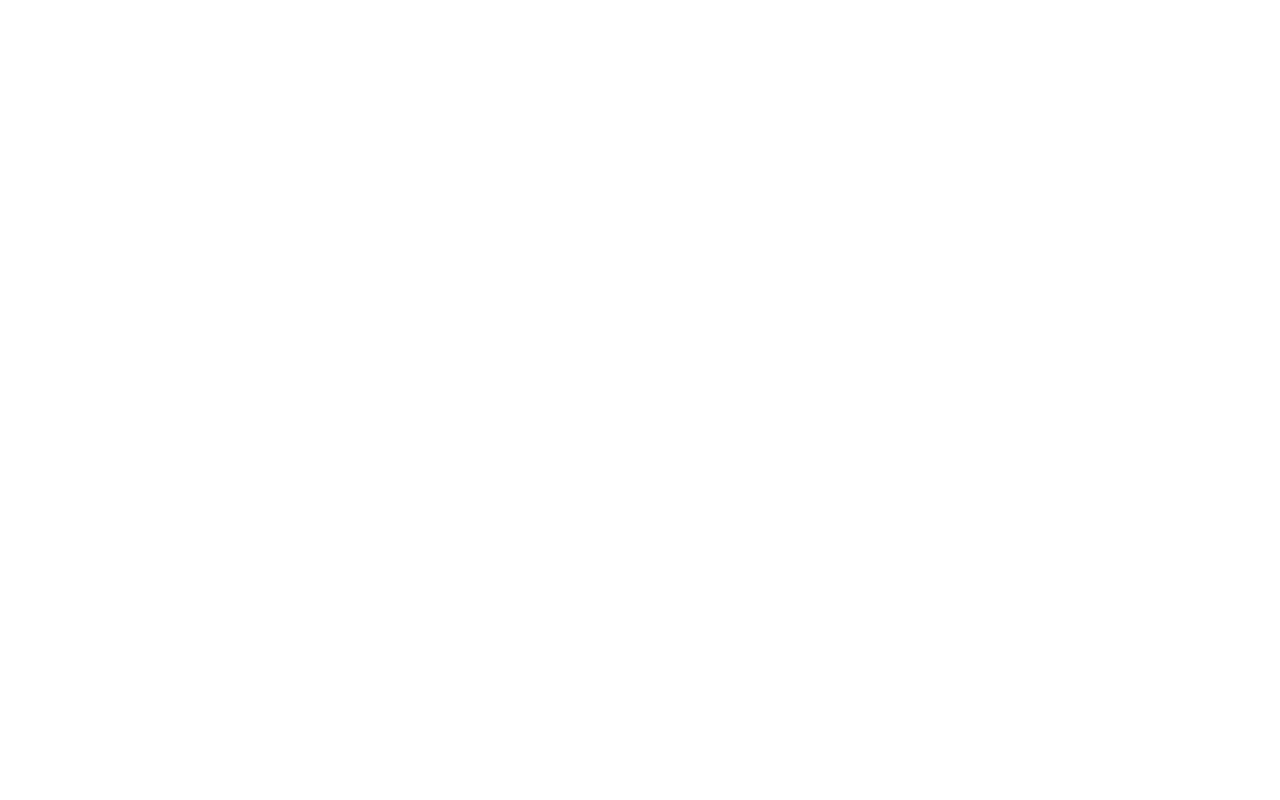
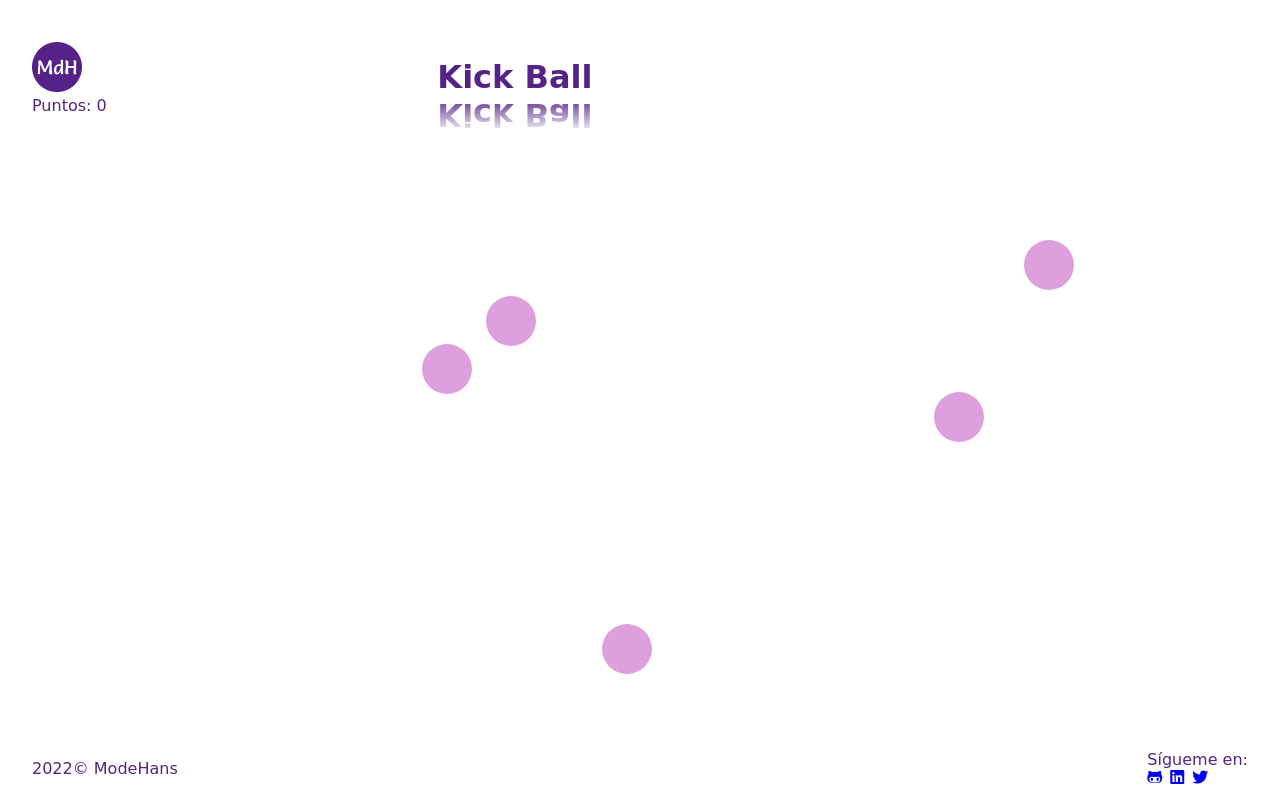
Before and after one commit to modehans/kickBallLit, a website with bundled scripts: page index.html in a window 1280 px wide. Built offline with nearby package versions, Linux system fonts and the light colour scheme; a web font is replaced by a local one.

Commit message:
Migrate html from kickBall project and create initial ball component

```diff
--- /dev/null
+++ b/components/mdh-ball.js
@@ -0,0 +1,24 @@
+import { LitElement, html, css } from 'lit';
+
+export class MdhKickball extends LitElement {
+  static styles = [
+    css`
+      :host {
+        display: block;
+      }
+      .ball {
+        width: 50px;
+        height: 50px;
+        border-radius: 50%;
+        cursor: pointer;
+        background-color: plum;
+      }
+    `,
+  ];
+
+  render() {
+    let ball = html`<div class="ball"><slot></slot></div>`;
+    return ball;
+  }
+}
+customElements.define('mdh-ball', MdhKickball);
--- /dev/null
+++ b/css/reset.css
@@ -0,0 +1,5 @@
+* {
+  box-sizing: border-box;
+  padding: 0;
+  margin: 0;
+}
--- /dev/null
+++ b/css/style.css
@@ -0,0 +1,62 @@
+:root {
+  --primaryColor: #552288;
+}
+
+.simpleText {
+  color: var(--primaryColor);
+  font-family: 'Salsa', cursive;
+}
+
+.header {
+  width: 100%;
+  height: 12vh;
+  display: grid;
+  grid-template-columns: repeat(3, 1fr);
+  align-items: flex-end;
+  padding: 0 2rem;
+}
+
+.containerLogoHeader {
+  max-width: 50px;
+  grid-column: 1/2;
+}
+
+.headerLogo {
+  width: 100%;
+}
+
+.titleHeader {
+  grid-column: 2/4;
+  font-size: 2rem;
+  font-family: 'Salsa', cursive;
+  color: var(--primaryColor);
+  -webkit-box-reflect: below 0 linear-gradient(transparent, white);
+}
+
+.main {
+  width: 100%;
+  height: 80vh;
+  padding: 0 2rem;
+}
+
+.standarBall {
+  display: block;
+  position: absolute;
+}
+
+.footer {
+  width: 100%;
+  height: 8vh;
+  padding: 0 2rem;
+  position: absolute;
+  bottom: 0;
+  display: flex;
+  justify-content: space-between;
+  align-items: center;
+}
+
+.footer__list {
+  list-style: none;
+  display: flex;
+  gap: 0.5rem;
+}
--- a/index.html
+++ b/index.html
@@ -5,12 +5,64 @@
   <meta charset="UTF-8">
   <meta http-equiv="X-UA-Compatible" content="IE=edge">
   <meta name="viewport" content="width=device-width, initial-scale=1.0">
-  <title>Document</title>
+  <meta name="description" content="Juega y explota la bola">
+  <link rel="preconnect" href="https://fonts.googleapis.com">
+  <link rel="preconnect" href="https://fonts.gstatic.com" crossorigin>
+  <link href="https://fonts.googleapis.com/css2?family=Salsa&display=swap"
+    rel="stylesheet">
+  <script src="https://kit.fontawesome.com/230b0b22f9.js"
+    crossorigin="anonymous"></script>
+  <link rel="stylesheet" href="./css/style.css">
+  <link rel="stylesheet" href="./css/reset.css">
+  <link rel="icon" type="image/png" sizes="16x16" href="./images/favicon.ico">
+  <title>Kick the ball LIT</title>
 </head>
 
 <body>
+  <header class="header">
+    <figure class="containerLogoHeader">
+      <img class="headerLogo" src="./images/logoMdH.png" alt="Logo Modehans" />
+    </figure>
+    <h1 class="titleHeader">Kick Ball</h1>
+  </header>
 
+  <main class="main">
+    <span class=" js_counter simpleText">Puntos: 0</span>
+    <section class="js_gameScreen gameScreen">
 
+    </section>
+  </main>
+
+  <footer class="footer">
+    <p class="simpleText">2022&copy; ModeHans</p>
+    <nav>
+      <p class="simpleText">Sígueme en:</p>
+      <ul class="footer__list">
+        <li class="">
+          <a href="https://github.com/modehans" target="_blank"
+            rel="noopener noreferrer">
+            <i class="fa-brands fa-github-alt  fa-1.5x"></i>
+          </a>
+        </li>
+
+        <li class="">
+          <a href="https://www.linkedin.com/in/monicaglezsanch/" target="_blank"
+            rel="noopener noreferrer">
+            <i class="fa-brands fa-linkedin fa-1.5x"></i>
+          </a>
+        </li>
+
+        <li class="">
+          <a href="https://twitter.com/ModeHans" target="_blank"
+            rel="noopener noreferrer">
+            <i class="fa-brands fa-twitter fa-1.5x"></i>
+          </a>
+        </li>
+      </ul>
+    </nav>
+  </footer>
+
+  <script src="./main.js" type="module"></script>
 </body>
 
 </html>
--- a/main.js
+++ b/main.js
@@ -1 +1,41 @@
 'use strict';
+import './components/mdh-ball.js';
+const gameScreem = document.querySelector('.js_gameScreen');
+const counterHtml = document.querySelector('.js_counter');
+
+let counter = 0;
+
+const upCounter = (ev) => {
+  if (ev.target.className.includes('plusBall')) {
+    counter = counter + 3;
+  } else if (ev.target.className.includes('blackBall')) {
+    counter = counter - 2;
+  } else if (ev.target.className.includes('standarBall')) {
+    counter = counter + 1;
+  }
+  counterHtml.textContent = 'Puntos: ' + counter;
+};
+
+const randomNum = (min, max) => {
+  return ~~(Math.random() * (max + 1 - min)) + min;
+};
+
+const removeBall = (ev) => {
+  gameScreem.removeChild(ev.target);
+};
+
+const handleClickBall = (ev) => {
+  upCounter(ev);
+  removeBall(ev);
+};
+
+const createStandarBall = () => {
+  let standarBall = document.createElement('mdh-ball');
+  standarBall.addEventListener('click', handleClickBall);
+  standarBall.classList.add('standarBall');
+  standarBall.style.top = randomNum(20, 80) + '%';
+  standarBall.style.left = randomNum(20, 80) + '%';
+  gameScreem.appendChild(standarBall);
+};
+
+setInterval(createStandarBall, 1000);
```
Also changed, not shown: images/favicon.ico (added), images/logoMdH.png (added).
